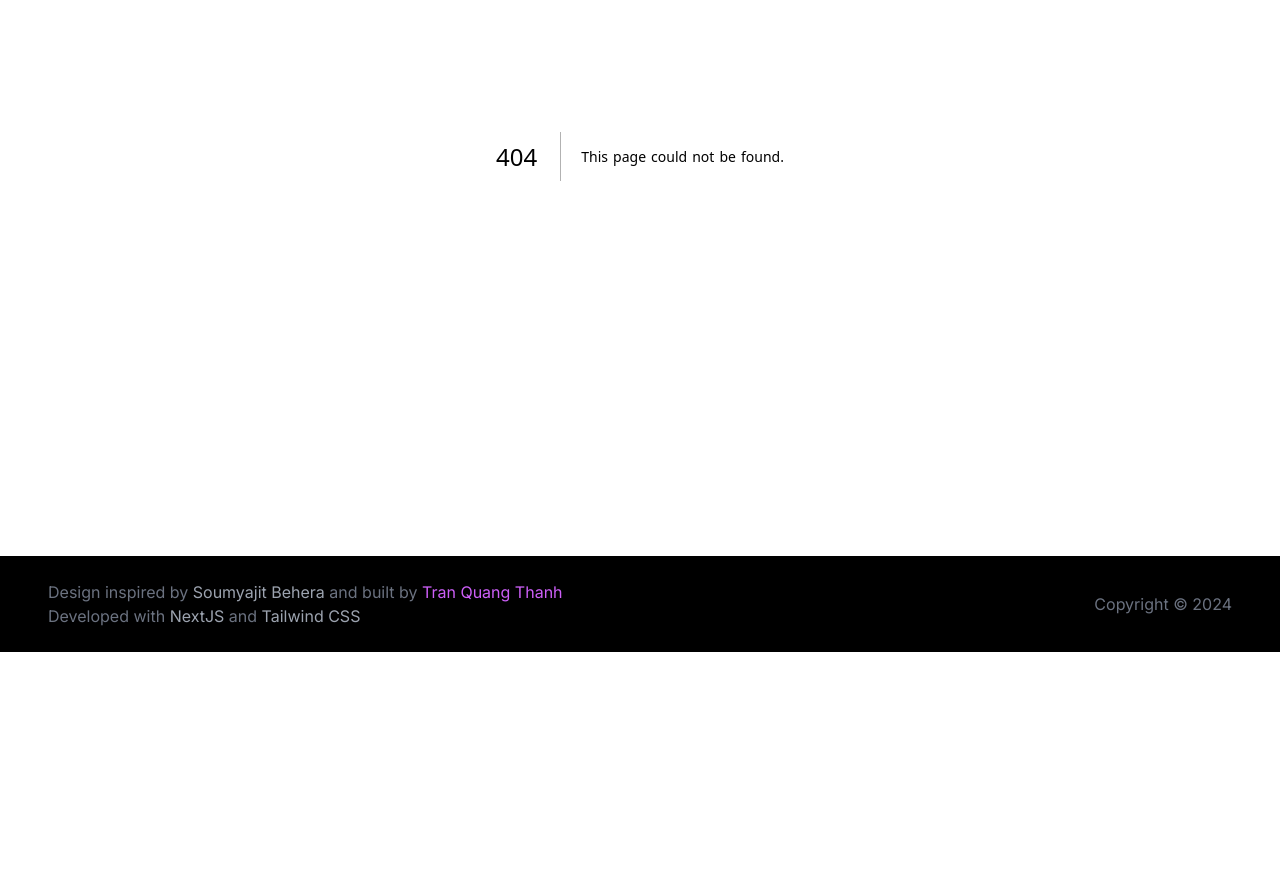
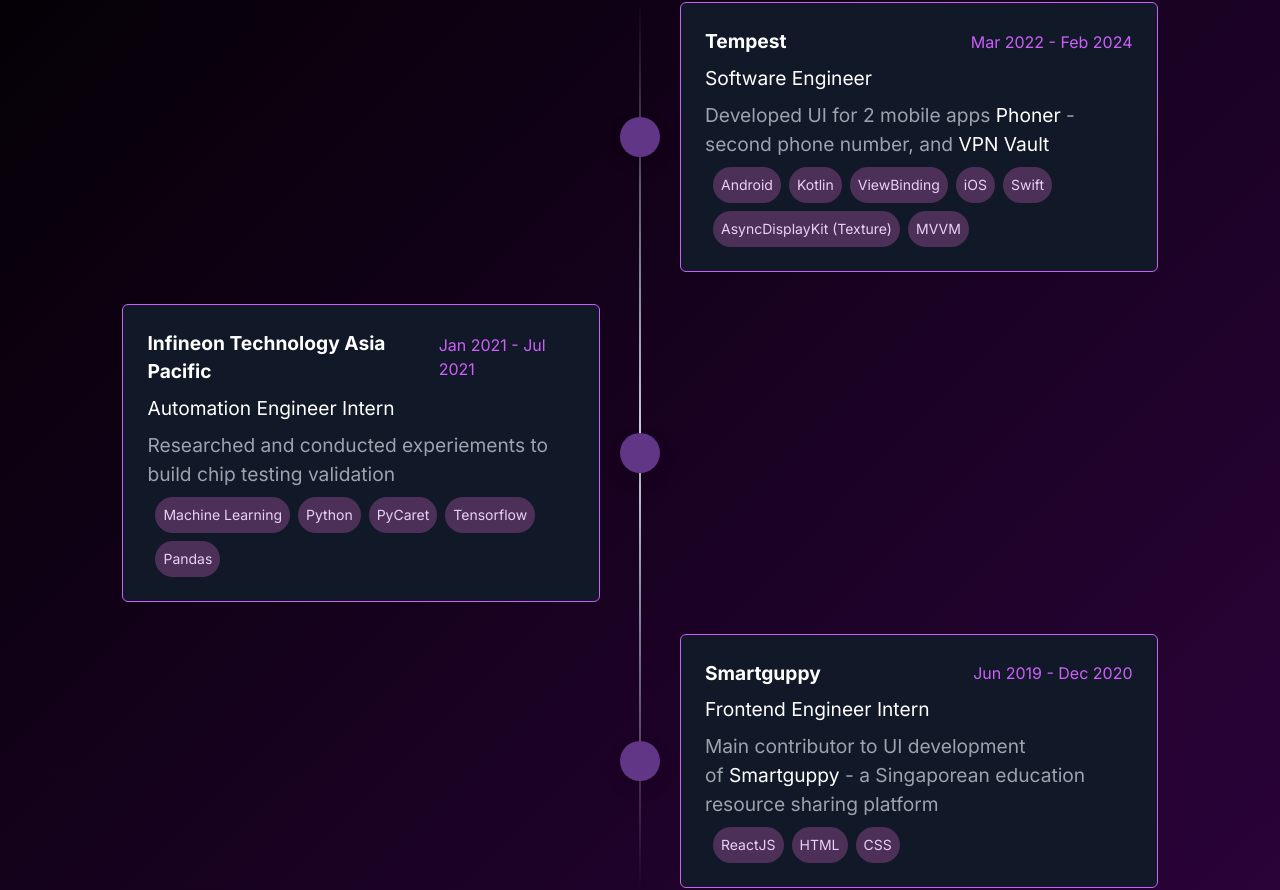
Before and after one commit to tran-quang-thanh/portfolio, a Next.js app: page /resume in a window 1280 px wide. Before the commit this address had no page. Shown: the part 244-1134 px from the top of the page. Before the commit the page ends 896 px from the top, so only its background shows below. Built offline with nearby package versions, Linux system fonts and the light colour scheme.

Commit message:
Create Experience page

```diff
--- /dev/null
+++ b/app/resume/page.tsx
@@ -0,0 +1,85 @@
+import ExperienceItem from "@/components/ExperienceItem";
+import { Button } from "react-bootstrap";
+import { FaDownload } from "react-icons/fa";
+
+export default function Resume() {
+  return (
+    <main className="flex flex-col items-center min-h-screen justify-between py-24 md:py-36 lg:py-40 px-12 md:px-24 lg:px-50 space-y-12">
+      <h1>My experience</h1>
+      <div className="space-y-8 relative before:absolute before:inset-0 before:ml-5 before:-translate-x-px md:before:mx-auto md:before:translate-x-0 before:h-full before:w-0.5 before:bg-gradient-to-b before:from-transparent before:via-slate-300 before:to-transparent">
+          <ExperienceItem
+            title="Tempest"
+            position="Software Engineer"
+            description={
+              <div>
+                Developed UI for 2 mobile apps
+                <a
+                  href="https://phonerapp.com/"
+                  className="text-white"
+                  target="_blank"
+			            rel="noopener noreferrer"
+                >
+                  &nbsp;Phoner
+                </a> &#45; second phone number, and
+                <a
+                  href="https://vpn.appsverse.com/"
+                  className="text-white"
+                  target="_blank"
+                  rel="noopener noreferrer"
+                >
+                  &nbsp;VPN Vault
+                </a>
+              </div>
+            }
+            time="Mar 2022 &#45; Feb 2024"
+            experiences={["Android", "Kotlin", "ViewBinding", "iOS", "Swift", "AsyncDisplayKit (Texture)", "MVVM"]}
+          />
+
+          <ExperienceItem
+            title="Infineon Technology Asia Pacific"
+            position="Automation Engineer Intern"
+            description={
+              <div>
+                Researched and conducted experiements to build chip testing validation
+              </div>
+            }
+            time="Jan 2021 &#45; Jul 2021"
+            experiences={["Machine Learning", "Python", "PyCaret", "Tensorflow", "Pandas"]}
+          />
+
+          <ExperienceItem
+            title="Smartguppy"
+            position="Frontend Engineer Intern"
+            description={
+              <div>
+                Main contributor to UI development of
+                <a
+                  href="https://www.smartguppy.com/"
+                  className="text-white"
+                  target="_blank"
+                  rel="noopener noreferrer"
+                >
+                  &nbsp;Smartguppy&nbsp;
+                </a>
+                - a Singaporean education resource sharing platform
+              </div>
+            }
+            time="Jun 2019 &#45; Dec 2020"
+            experiences={["ReactJS", "HTML", "CSS"]}
+          />
+      </div>
+
+      <Button
+        href="/resume-Tran-Quang-Thanh-1.pdf"
+        target="_blank"
+        rel="noopener noreferrer"
+        className="flex items-center space-x-2 bg-[#623686] border-[#623686] hover:bg-[#6d20c5d7] hover:border-[#6d20c5d7]"
+      >
+        <>
+          <FaDownload />
+          <div>Download Full Resume</div>
+        </>
+      </Button>
+    </main>
+  );
+}
--- /dev/null
+++ b/components/ExperienceItem.tsx
@@ -0,0 +1,30 @@
+import { ReactElement } from "react";
+
+export default function ExperienceItem({ title, position, description, time, experiences }: { title: string, position: string, description: ReactElement, time: string, experiences: string[] }) {
+  return (
+    <div className="relative flex items-center justify-between md:justify-normal md:odd:flex-row-reverse group">
+      <div className="flex items-center justify-center w-10 h-10 rounded-full bg-[#623686] shadow shrink-0 md:order-1 md:group-odd:-translate-x-1/2 md:group-even:translate-x-1/2">
+
+      </div>
+      <div className="w-[calc(100%-4rem)] md:w-[calc(50%-2.5rem)] space-y-2 bg-gray-900 hover:bg-gray-800 hover:scale-105 p-4 rounded border-1 border-[#cd5ff8] hover:shadow-lg hover:shadow-[#8148908f] transition duration-500">
+          <div className="flex items-center justify-between space-x-2 mb-1">
+              <div className="font-bold">{title}</div>
+              <time className="text-[#cd5ff8] text-base">{time}</time>
+          </div>
+          <div>{position}</div>
+          <div className="text-gray-400">{description}</div>
+          <div className="flex flex-wrap gap-2 px-2">
+            { experiences.map(e => <ExperienceCard description={e}/>) }
+          </div>
+      </div>
+    </div>
+  )
+}
+
+function ExperienceCard({ description }: { description: string}) {
+  return (
+    <div className="text-sm rounded-full bg-[#4d3058] p-2 text-[#eccff8]">
+      {description}
+    </div>
+  )
+}
```
Also changed, not shown: 1 other file (tests, documents, lock files or other folders).
